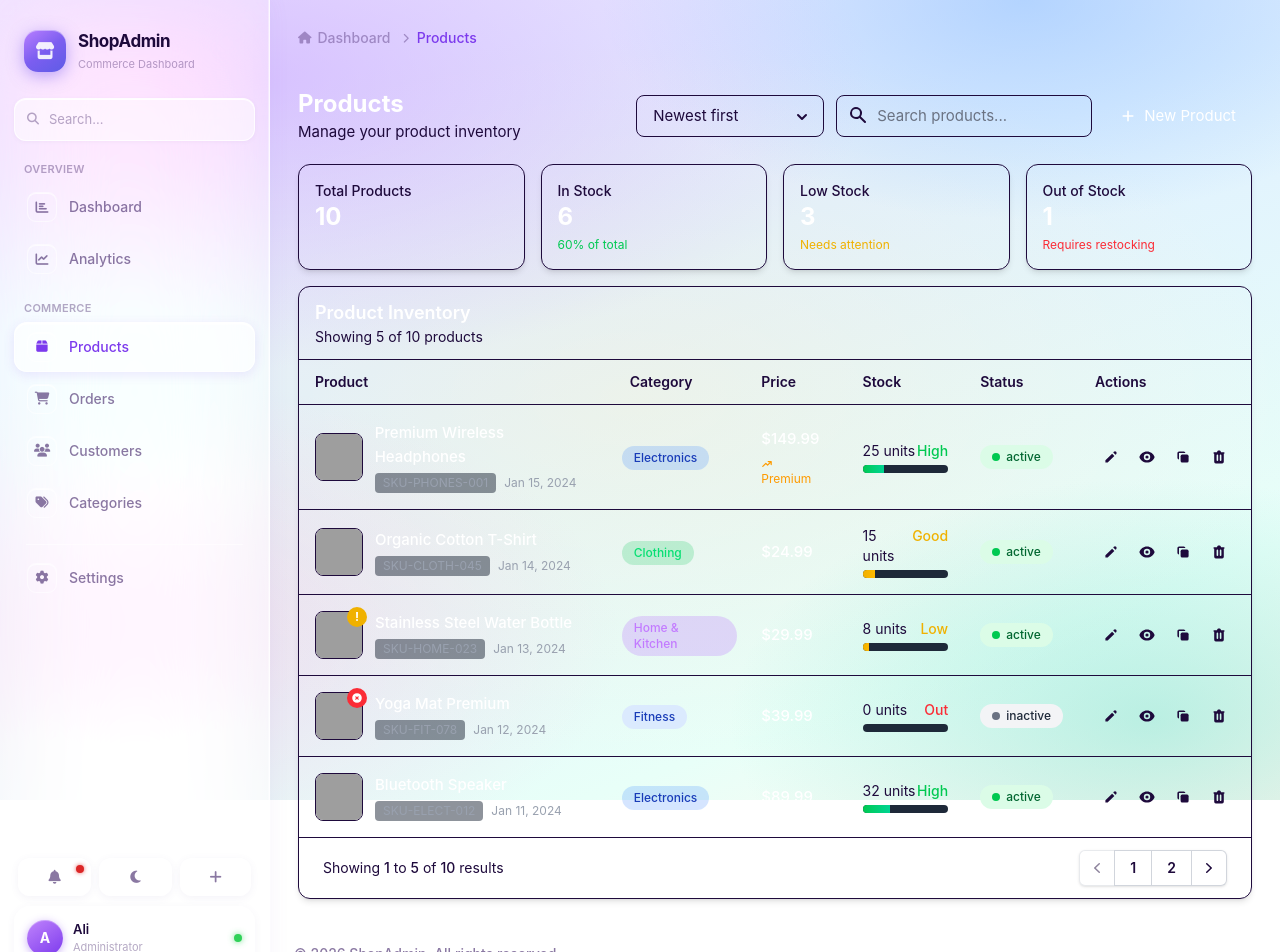
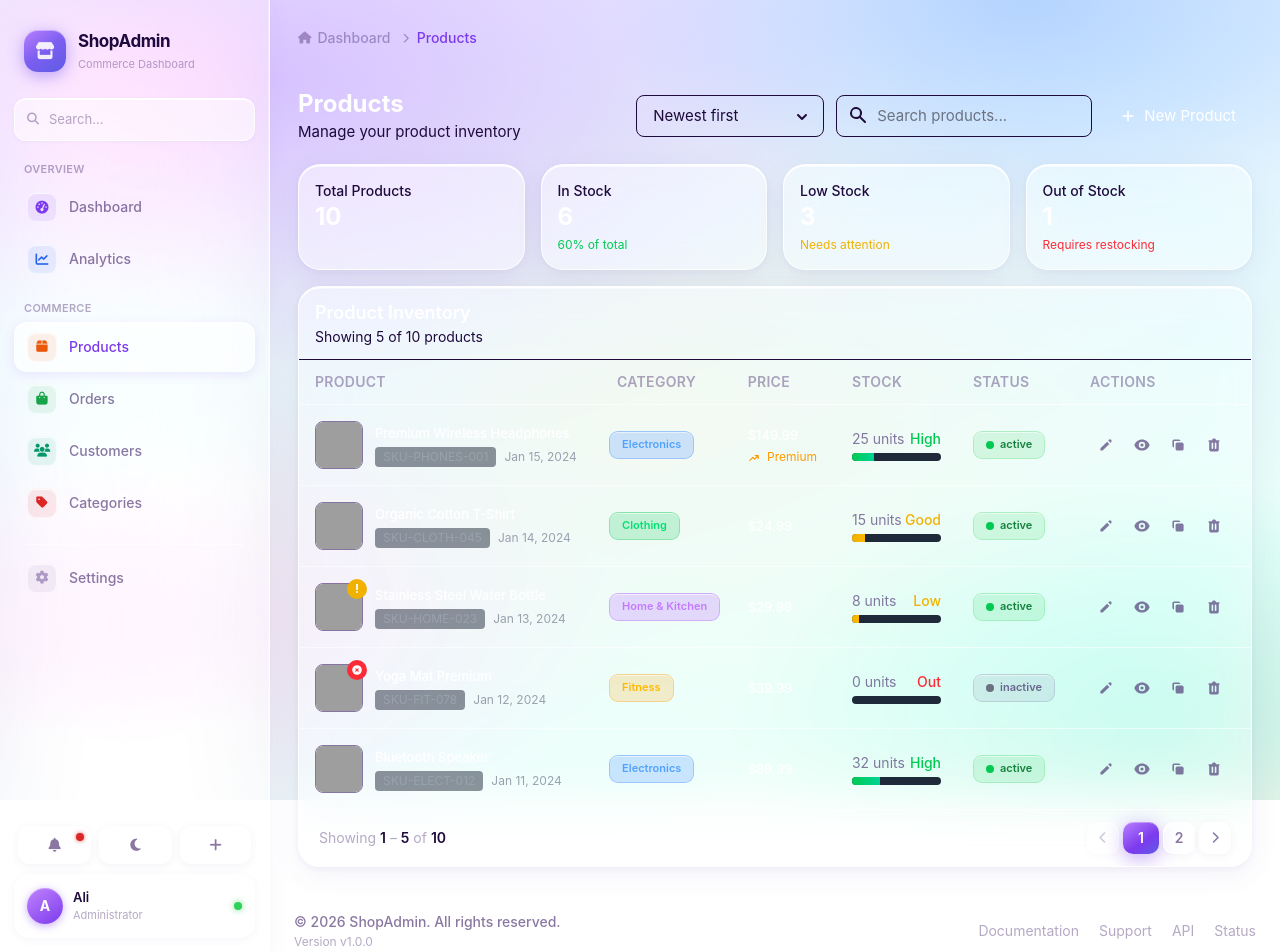
Before and after one commit to AliBadr1812/project-o, a Vue app in the folder web/: page /products in a window 1280 px wide. Shown: the top 952 px of the page. Built offline with nearby package versions, Linux system fonts and the light colour scheme; grey boxes are pictures that could not be loaded.

Commit message:
feat: rewrite UI components with glass design system and FA icons

```diff
--- a/web/src/components/shared/LoadingSpinner.vue
+++ b/web/src/components/shared/LoadingSpinner.vue
@@ -1,33 +1,39 @@
 <template>
-  <div v-if="show" class="fixed inset-0 z-50 overflow-y-auto bg-black bg-opacity-50 flex items-center justify-center">
-    <div class="bg-white rounded-lg p-8 max-w-sm w-full mx-4 text-center">
+  <div
+    class="fixed inset-0 z-50 flex items-center justify-center"
+    style="background: rgba(30,10,60,0.25); backdrop-filter: blur(6px); -webkit-backdrop-filter: blur(6px);"
+  >
+    <div class="glass-card p-8 text-center" style="min-width: 220px;">
       <!-- Spinner -->
-      <div class="flex justify-center mb-4">
-        <div class="animate-spin rounded-full h-12 w-12 border-b-2 border-blue-600"></div>
-      </div>
+      <div
+        class="w-12 h-12 rounded-full mx-auto mb-4"
+        style="border: 3px solid var(--glass-border);
+               border-top-color: var(--accent);
+               animation: spin-smooth 0.9s linear infinite;"
+      ></div>
 
-      <!-- Message -->
-      <h3 class="text-lg font-medium text-gray-900 mb-2">
-        {{ title }}
+      <h3 class="text-base font-semibold mb-1" style="color: var(--text-primary);">
+        {{ title || 'Loading…' }}
       </h3>
-      <p class="text-sm text-gray-500">
-        {{ message }}
-      </p>
+      <p class="text-sm" style="color: var(--text-muted);">{{ message }}</p>
 
-      <!-- Progress (optional) -->
+      <!-- Progress -->
       <div v-if="showProgress" class="mt-4">
-        <div class="w-full bg-gray-200 rounded-full h-2">
-          <div
-            class="bg-blue-600 h-2 rounded-full transition-all duration-300"
-            :style="{ width: progress + '%' }"
-          ></div>
+        <div class="progress-track">
+          <div class="progress-fill" :style="{ width: progress + '%', background: 'var(--progress-primary)' }"></div>
         </div>
-        <p class="text-xs text-gray-500 mt-2">{{ progress }}% complete</p>
+        <p class="text-xs mt-2" style="color: var(--text-muted);">{{ progress }}% complete</p>
       </div>
     </div>
   </div>
 </template>
+
 <script setup lang="ts">
-
-
+defineProps({
+  show:         { type: Boolean, default: true },
+  title:        { type: String,  default: '' },
+  message:      { type: String,  default: '' },
+  showProgress: { type: Boolean, default: false },
+  progress:     { type: Number,  default: 0 },
+});
 </script>
--- a/web/src/components/ui/Badge.vue
+++ b/web/src/components/ui/Badge.vue
@@ -1,8 +1,5 @@
 <template>
-  <span
-    class="inline-flex items-center px-2.5 py-0.5 rounded-full text-xs font-medium"
-    :class="badgeClasses"
-  >
+  <span class="badge" :class="badgeClass">
     <slot></slot>
   </span>
 </template>
@@ -13,19 +10,22 @@ import { computed } from 'vue';
 const props = defineProps({
   variant: {
     type: String,
-    default: 'primary',
-    validator: (value) => ['primary', 'secondary', 'success', 'warning', 'danger'].includes(value)
-  }
+    default: 'neutral',
+    validator: (v: string) =>
+      ['primary', 'secondary', 'neutral', 'success', 'warning', 'danger', 'info'].includes(v),
+  },
 });
 
-const badgeClasses = computed(() => {
-  const classes = {
-    primary: 'bg-blue-100 text-blue-800',
-    secondary: 'bg-gray-100 text-gray-800',
-    success: 'bg-green-100 text-green-800',
-    warning: 'bg-yellow-100 text-yellow-800',
-    danger: 'bg-red-100 text-red-800'
+const badgeClass = computed(() => {
+  const map: Record<string, string> = {
+    primary:   'badge-primary',
+    secondary: 'badge-neutral',
+    neutral:   'badge-neutral',
+    success:   'badge-success',
+    warning:   'badge-warning',
+    danger:    'badge-danger',
+    info:      'badge-info',
   };
-  return classes[props.variant];
+  return map[props.variant] ?? 'badge-neutral';
 });
 </script>
--- a/web/src/components/ui/Button.vue
+++ b/web/src/components/ui/Button.vue
@@ -1,23 +1,32 @@
 <template>
   <button
     :type="type"
-    :disabled="disabled"
-    :class="buttonClasses"
+    :disabled="disabled || loading"
+    :class="['btn-accent', variant === 'ghost' && 'btn-glass', variant === 'danger' && 'btn-danger']"
     @click="$emit('click')"
   >
-    <span v-if="loading" class="flex items-center">
-      <svg class="animate-spin -ml-1 mr-2 h-4 w-4 text-current" fill="none" viewBox="0 0 24 24">
-        <circle class="opacity-25" cx="12" cy="12" r="10" stroke="currentColor" stroke-width="4"/>
-        <path class="opacity-75" fill="currentColor" d="M4 12a8 8 0 018-8V0C5.373 0 0 5.373 0 12h4zm2 5.291A7.962 7.962 0 014 12H0c0 3.042 1.135 5.824 3 7.938l3-2.647z"/>
-      </svg>
-      {{ loadingText }}
+    <span v-if="loading" class="flex items-center gap-2">
+      <i class="fas fa-circle-notch fa-spin text-sm"></i>
+      {{ loadingText || 'Loading…' }}
     </span>
-    <span v-else class="flex items-center">
+    <span v-else class="flex items-center gap-2">
       <slot name="icon"></slot>
       <slot></slot>
     </span>
   </button>
 </template>
+
 <script setup lang="ts">
-
+defineProps({
+  type:        { type: String,  default: 'button' },
+  disabled:    { type: Boolean, default: false },
+  loading:     { type: Boolean, default: false },
+  loadingText: { type: String,  default: '' },
+  variant:     {
+    type: String,
+    default: 'accent',
+    validator: (v: string) => ['accent', 'ghost', 'danger'].includes(v),
+  },
+});
+defineEmits(['click']);
 </script>
--- a/web/src/components/ui/Card.vue
+++ b/web/src/components/ui/Card.vue
@@ -1,5 +1,5 @@
 <template>
-  <div class="bg-[var(--color-primary)] shadow-md rounded-xl hover:shadow-lg transition-shadow duration-300 border border-[var(--color-border)]">
+  <div class="glass-card">
     <slot></slot>
   </div>
 </template>
--- a/web/src/components/ui/Modal.vue
+++ b/web/src/components/ui/Modal.vue
@@ -1,45 +1,50 @@
 <template>
-  <div v-if="isOpen" class="fixed inset-0 z-50 overflow-y-auto">
-    <!-- Backdrop -->
-    <div class="fixed inset-0 bg-black bg-opacity-50" @click="close"></div>
+  <Teleport to="body">
+    <div v-if="isOpen" class="fixed inset-0 z-50 flex items-center justify-center p-4" style="animation: fade-up 0.2s ease-out;">
+      <!-- Backdrop -->
+      <div
+        class="fixed inset-0"
+        style="background: rgba(30,10,60,0.35); backdrop-filter: blur(4px); -webkit-backdrop-filter: blur(4px);"
+        @click="close"
+      ></div>
 
-    <!-- Modal -->
-    <div class="flex items-center justify-center min-h-screen p-4">
-      <div class="relative bg-white rounded-lg shadow-xl max-w-2xl w-full">
+      <!-- Modal panel -->
+      <div
+        class="glass-card relative w-full max-w-2xl max-h-[90vh] flex flex-col z-10"
+        style="overflow: hidden;"
+      >
         <!-- Header -->
-        <div class="flex items-center justify-between p-6 border-b border-gray-200">
-          <h3 class="text-lg font-semibold">
+        <div
+          class="flex items-center justify-between px-6 py-4 flex-shrink-0"
+          style="border-bottom: 1px solid var(--glass-border);"
+        >
+          <h3 class="text-[17px] font-semibold" style="color: var(--text-primary);">
             <slot name="title"></slot>
           </h3>
-          <button @click="close" class="p-1 text-gray-400 hover:text-gray-600">
-            <svg class="w-6 h-6" fill="none" stroke="currentColor" viewBox="0 0 24 24">
-              <path stroke-linecap="round" stroke-linejoin="round" stroke-width="2" d="M6 18L18 6M6 6l12 12"/>
-            </svg>
+          <button @click="close" class="btn-glass-icon w-8 h-8 text-sm rounded-[10px]">
+            <i class="fas fa-xmark"></i>
           </button>
         </div>
 
         <!-- Content -->
-        <div class="p-6">
+        <div class="px-6 py-5 overflow-y-auto flex-1" style="color: var(--text-secondary);">
           <slot name="content"></slot>
         </div>
 
         <!-- Footer -->
-        <div class="flex items-center justify-end p-6 border-t border-gray-200 gap-3">
+        <div
+          class="flex items-center justify-end gap-3 px-6 py-4 flex-shrink-0"
+          style="border-top: 1px solid var(--glass-border);"
+        >
           <slot name="footer"></slot>
         </div>
       </div>
     </div>
-  </div>
+  </Teleport>
 </template>
 
 <script setup lang="ts">
-const props = defineProps({
-  isOpen: Boolean
-});
-
+defineProps({ isOpen: Boolean });
 const emit = defineEmits(['close']);
-
-const close = () => {
-  emit('close');
-};
+const close = () => emit('close');
 </script>
--- a/web/src/components/ui/Pagination.vue
+++ b/web/src/components/ui/Pagination.vue
@@ -1,91 +1,56 @@
 <template>
-  <div class="flex items-center justify-between border-t border-[var(--color-border)] px-4 py-3 sm:px-6">
-    <!-- Mobile -->
-    <div class="flex flex-1 justify-between sm:hidden">
+  <div
+    class="flex items-center justify-between px-5 py-3"
+    style="border-top: 1px solid var(--glass-border);"
+  >
+    <!-- Count -->
+    <p class="text-sm" style="color: var(--text-muted);">
+      Showing
+      <span class="font-semibold" style="color: var(--text-primary);">{{ startItem }}</span>
+      –
+      <span class="font-semibold" style="color: var(--text-primary);">{{ endItem }}</span>
+      of
+      <span class="font-semibold" style="color: var(--text-primary);">{{ totalItems }}</span>
+    </p>
+
+    <!-- Controls -->
+    <div class="flex items-center gap-1">
+      <!-- Prev -->
       <button
         @click="previousPage"
         :disabled="currentPage === 1"
-        class="relative inline-flex items-center rounded-md border border-[var(--color-border)] px-4 py-2 text-sm font-medium text-[var(--color-icon)] hover:bg-gray-50"
-        :class="{ 'opacity-50 cursor-not-allowed': currentPage === 1 }"
+        class="btn-glass-icon w-8 h-8 rounded-[10px] text-sm"
+        :class="{ 'opacity-40 cursor-not-allowed': currentPage === 1 }"
       >
-        Previous
-      </button>
-      <button
-        @click="nextPage"
-        :disabled="currentPage === totalPages"
-        class="relative ml-3 inline-flex items-center rounded-md border border-[var(--color-border)] px-4 py-2 text-sm font-medium text-[var(--color-icon)] hover:bg-gray-50"
-        :class="{ 'opacity-50 cursor-not-allowed': currentPage === totalPages }"
-      >
-        Next
-      </button>
-    </div>
-
-    <!-- Desktop -->
-    <div class="hidden sm:flex sm:flex-1 sm:items-center sm:justify-between">
-      <div>
-        <p class="text-sm text-var[--color-icon]">
-          Showing
-          <span class="font-medium">{{ startItem }}</span>
-          to
-          <span class="font-medium">{{ endItem }}</span>
-          of
-          <span class="font-medium">{{ totalItems }}</span>
-          results
-        </p>
-      </div>
-
-      <div>
-        <nav class="isolate inline-flex -space-x-px rounded-md shadow-sm">
-          <!-- Previous -->
-          <button
-            @click="previousPage"
-            :disabled="currentPage === 1"
-            class="relative inline-flex items-center rounded-l-md px-2 py-2 text-[var(--color-icon)] ring-1 ring-inset ring-gray-300 hover:bg-[var(--color-hover)] focus:z-20 focus:outline-offset-0"
-            :class="{ 'cursor-not-allowed opacity-50': currentPage === 1 }"
-          >
-            <span class="sr-only">Previous</span>
-            <svg class="h-5 w-5" viewBox="0 0 20 20" fill="currentColor">
-              <path fill-rule="evenodd" d="M12.79 5.23a.75.75 0 01-.02 1.06L8.832 10l3.938 3.71a.75.75 0 11-1.04 1.08l-4.5-4.25a.75.75 0 010-1.08l4.5-4.25a.75.75 0 011.06.02z" clip-rule="evenodd"/>
-            </svg>
+        <i class="fas fa-chevron-left text-xs"></i>
       </button>
 
-          <!-- Page Numbers -->
-          <template v-for="page in visiblePages" :key="typeof page === 'string' ? `ellipsis-${Math.random()}` : `page-${page}`">
+      <!-- Pages -->
+      <template v-for="page in visiblePages" :key="typeof page === 'string' ? `e-${Math.random()}` : `p-${page}`">
         <button
           v-if="typeof page === 'string'"
           disabled
-              class="relative inline-flex items-center px-4 py-2 text-sm font-semibold text-[var(--color-icon)] ring-1 ring-inset ring-gray-300 focus:z-20 focus:outline-offset-0"
-            >
-              {{ page }}
-            </button>
+          class="w-8 h-8 flex items-center justify-center text-sm rounded-[10px]"
+          style="color: var(--text-muted);"
+        >…</button>
         <button
           v-else
           @click="goToPage(page)"
-              :class="[
-                'relative inline-flex items-center px-4 py-2 text-sm font-semibold ring-1 ring-inset ring-gray-300 focus:z-20 focus:outline-offset-0',
-                currentPage === page
-                  ? 'z-10 bg-[var(--color-hover)] text-[var(--color-icon)] focus-visible:outline focus-visible:outline-2 focus-visible:outline-offset-2 focus-visible:outline-blue-600'
-                  : 'text-[var(--color-icon)] hover:bg-[var(--color-hover)]'
-              ]"
-            >
-              {{ page }}
-            </button>
+          class="w-8 h-8 flex items-center justify-center text-sm font-semibold rounded-[10px] transition-all"
+          :class="currentPage === page ? 'btn-accent' : 'btn-glass-icon'"
+          style="width: 32px; height: 32px;"
+        >{{ page }}</button>
       </template>
 
       <!-- Next -->
       <button
         @click="nextPage"
         :disabled="currentPage === totalPages"
-            class="relative inline-flex items-center rounded-r-md px-2 py-2 text-[var(--color-icon)] ring-1 ring-inset ring-gray-300 hover:bg-[var(--color-hover)] focus:z-20 focus:outline-offset-0"
-            :class="{ 'cursor-not-allowed opacity-50': currentPage === totalPages }"
+        class="btn-glass-icon w-8 h-8 rounded-[10px] text-sm"
+        :class="{ 'opacity-40 cursor-not-allowed': currentPage === totalPages }"
       >
-            <span class="sr-only">Next</span>
-            <svg class="h-5 w-5" viewBox="0 0 20 20" fill="currentColor">
-              <path fill-rule="evenodd" d="M7.21 14.77a.75.75 0 01.02-1.06L11.168 10 7.23 6.29a.75.75 0 111.04-1.08l4.5 4.25a.75.75 0 010 1.08l-4.5 4.25a.75.75 0 01-1.06-.02z" clip-rule="evenodd"/>
-            </svg>
+        <i class="fas fa-chevron-right text-xs"></i>
       </button>
-        </nav>
-      </div>
     </div>
   </div>
 </template>
@@ -93,98 +58,43 @@
 <script setup lang="ts">
 import { computed } from 'vue';
 
-// Props
 const props = defineProps<{
-  currentPage: number;
-  totalPages: number;
-  totalItems: number;
-  itemsPerPage?: number;
+  currentPage:      number;
+  totalPages:       number;
+  totalItems:       number;
+  itemsPerPage?:    number;
   maxVisiblePages?: number;
 }>();
 
-// Emits
-const emit = defineEmits<{
-  'page-change': [page: number];
-}>();
+const emit = defineEmits<{ 'page-change': [page: number] }>();
 
-// Default values
-const itemsPerPage = computed(() => props.itemsPerPage || 10);
+const itemsPerPage    = computed(() => props.itemsPerPage    || 10);
 const maxVisiblePages = computed(() => props.maxVisiblePages || 5);
+const startItem       = computed(() => (props.currentPage - 1) * itemsPerPage.value + 1);
+const endItem         = computed(() => Math.min(props.currentPage * itemsPerPage.value, props.totalItems));
 
-// Computed values
-const startItem = computed(() => {
-  return ((props.currentPage - 1) * itemsPerPage.value) + 1;
-});
-
-const endItem = computed(() => {
-  const end = props.currentPage * itemsPerPage.value;
-  return end > props.totalItems ? props.totalItems : end;
-});
-
-// Generate visible page numbers
 const visiblePages = computed(() => {
   const pages: (number | string)[] = [];
-  const half = Math.floor(maxVisiblePages.value / 2);
-  let start = props.currentPage - half;
-  let end = props.currentPage + half;
+  const half  = Math.floor(maxVisiblePages.value / 2);
+  let start   = Math.max(1, props.currentPage - half);
+  let end     = Math.min(props.totalPages, start + maxVisiblePages.value - 1);
+  if (end - start < maxVisiblePages.value - 1) start = Math.max(1, end - maxVisiblePages.value + 1);
 
-  // Adjust start and end if out of bounds
-  if (start < 1) {
-    start = 1;
-    end = Math.min(maxVisiblePages.value, props.totalPages);
-  }
+  for (let i = start; i <= end; i++) pages.push(i);
 
-  if (end > props.totalPages) {
-    end = props.totalPages;
-    start = Math.max(1, end - maxVisiblePages.value + 1);
-  }
+  if (start > 2) pages.unshift(1, '...');
+  else if (start === 2) pages.unshift(1);
 
-  // Generate page numbers
-  for (let i = start; i <= end; i++) {
-    pages.push(i);
-  }
-
-  // Add ellipsis if needed
-  if (start > 1) {
-    if (start > 2) {
-      // Add first page and ellipsis
-      return [1, '...', ...pages];
-    } else {
-      // Just add first page
-      return [1, ...pages];
-    }
-  }
-
-  if (end < props.totalPages) {
-    if (end < props.totalPages - 1) {
-      // Add ellipsis and last page
-      return [...pages, '...', props.totalPages];
-    } else {
-      // Just add last page
-      return [...pages, props.totalPages];
-    }
-  }
+  if (end < props.totalPages - 1) pages.push('...', props.totalPages);
+  else if (end === props.totalPages - 1) pages.push(props.totalPages);
 
   return pages;
 });
 
-// Methods
 const goToPage = (page: number | string) => {
-  if (typeof page === 'string' || page < 1 || page > props.totalPages || page === props.currentPage) {
-    return;
-  }
+  if (typeof page !== 'number' || page < 1 || page > props.totalPages || page === props.currentPage) return;
   emit('page-change', page);
 };
-
-const previousPage = () => {
-  if (props.currentPage > 1) {
-    emit('page-change', props.currentPage - 1);
-  }
-};
-
-const nextPage = () => {
-  if (props.currentPage < props.totalPages) {
-    emit('page-change', props.currentPage + 1);
-  }
-};
+const previousPage = () => { if (props.currentPage > 1) emit('page-change', props.currentPage - 1); };
+const nextPage     = () => { if (props.currentPage < props.totalPages) emit('page-change', props.currentPage + 1); };
 </script>
--- a/web/src/components/ui/Table.vue
+++ b/web/src/components/ui/Table.vue
@@ -1,8 +1,10 @@
 <template>
   <div class="overflow-x-auto">
-    <table class="min-w-full divide-y divide-[var(--color-border)]">
-      <slot name="header" class="bg-[var(--color-card)]"></slot>
-      <tbody class="divide-y divide-[var(--color-border)]">
+    <table class="glass-table min-w-full">
+      <thead style="border-bottom: 1px solid var(--table-border);">
+        <slot name="header"></slot>
+      </thead>
+      <tbody>
         <slot name="body"></slot>
       </tbody>
     </table>
```
Also changed, not shown: web/src/components/shared/EmptyState.vue (+36 -80 lines), web/src/utils/constants.ts (+51 -65 lines). Lines whose indentation alone changed are shown as unchanged.
